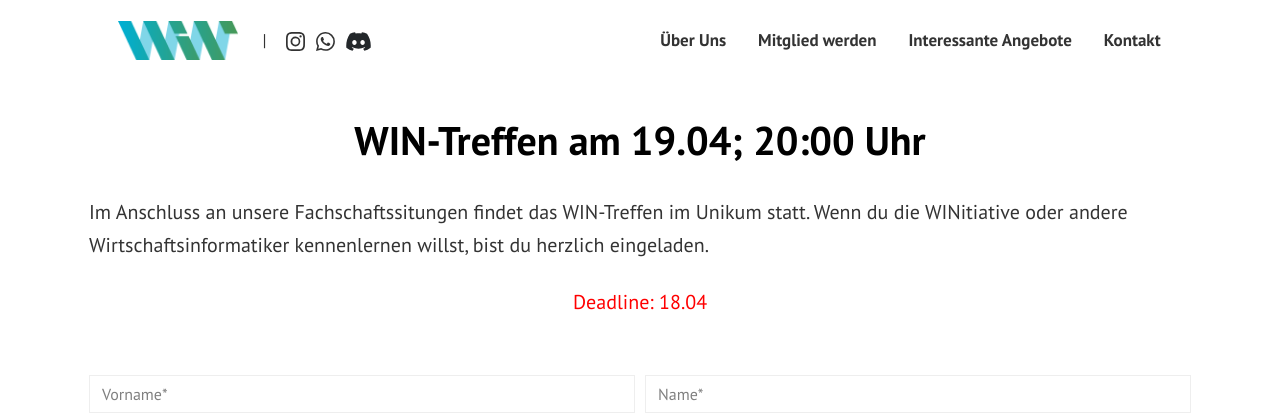
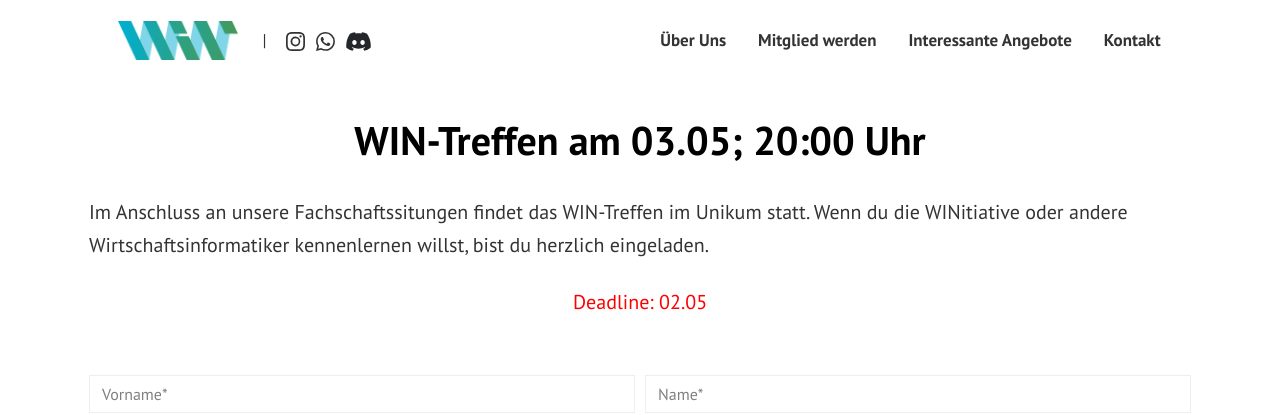
Before and after one commit to WINitiative-Augsburg-eV/webseite, a Jekyll site: the page built from pages/stammtisch-anmeldung.html, in a window 1280 px wide. Shown: the top 415 px of the page. Built offline with Jekyll 4.4.1, drawn with Linux system fonts in a browser that asks for light colours.

Commit message:
Update Daten

```diff
--- a/pages/stammtisch-anmeldung.html
+++ b/pages/stammtisch-anmeldung.html
@@ -1,6 +1,6 @@
 ---
 layout: page
-title: WIN-Treffen am 19.04; 20:00 Uhr
+title: WIN-Treffen am 03.05; 20:00 Uhr
 permalink: "/win-treffen/"
 comments: false
 ---
@@ -10,7 +10,7 @@
     <input type="hidden" name="_captcha" value="false">
 <p class="lead mb-4">Im Anschluss an unsere Fachschaftssitungen findet das WIN-Treffen im Unikum statt. Wenn du die WINitiative oder andere Wirtschaftsinformatiker kennenlernen willst, bist du herzlich eingeladen.</p>
 <p class="mb-4"></p>
-  <center><p class="mb-4" style="color: red">Deadline: 18.04</p></center>
+  <center><p class="mb-4" style="color: red">Deadline: 02.05</p></center>
 <br>
 <div class="form-row">
 <div class="form-group col-md-6">
```
